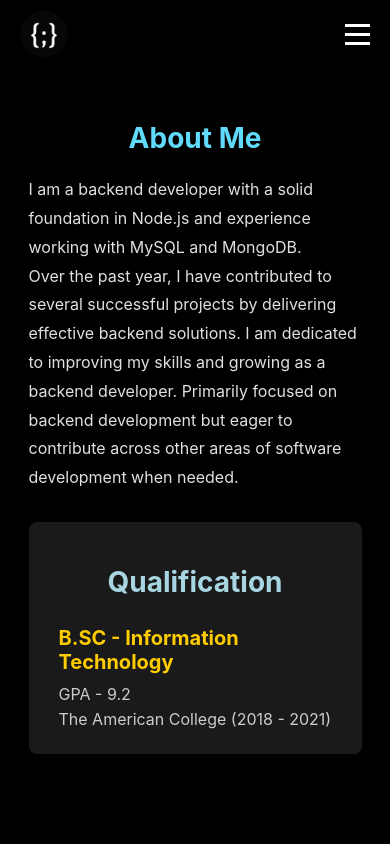
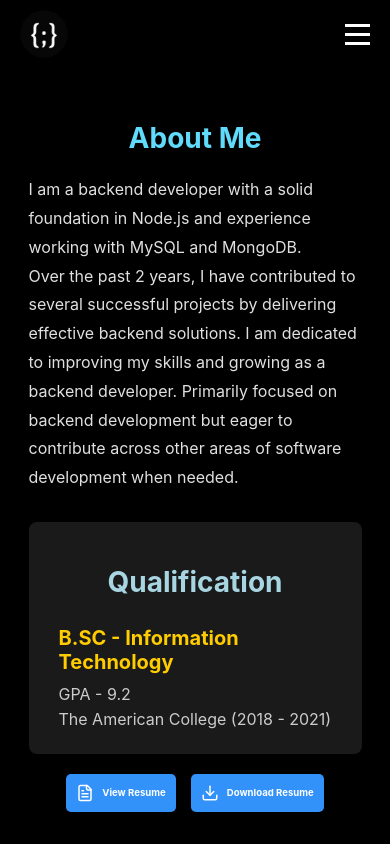
Before and after one commit to e-sivakumar/Portfolio, a React (Create React App) app: page /About in a window 390 px wide. Built offline with nearby package versions, Linux system fonts and the light colour scheme.

Commit message:
Resume added

```diff
--- a/package.json
+++ b/package.json
@@ -7,6 +7,7 @@
     "@testing-library/react": "^13.4.0",
     "@testing-library/user-event": "^13.5.0",
     "chart.js": "^4.4.7",
+    "lucide-react": "^0.511.0",
     "react": "^18.2.0",
     "react-dom": "^18.2.0",
     "react-router-dom": "^6.28.0",
@@ -16,7 +17,7 @@
   "scripts": {
     "start": "react-scripts start",
     "predeploy": "npm run build",
-    "deploy" : "gh-pages -d build",
+    "deploy": "gh-pages -d build",
     "build": "react-scripts build",
     "test": "react-scripts test",
     "eject": "react-scripts eject"
--- a/src/components/About.js
+++ b/src/components/About.js
@@ -1,4 +1,5 @@
 import "../styles/About.css";
+import { FileText, Download } from "lucide-react";
 
 const About = () => {
   return (
@@ -10,7 +11,7 @@ const About = () => {
         <h1>About Me</h1>
           <p>
           I am a backend developer with a solid foundation in Node.js and experience working with
-MySQL and MongoDB.<br/> Over the past year, I have contributed to several successful
+MySQL and MongoDB.<br/> Over the past 2 years, I have contributed to several successful
 projects by delivering effective backend solutions. I am dedicated to improving my skills
 and growing as a backend developer. Primarily focused on backend development but
 eager to contribute across other areas of software development when needed.
@@ -29,6 +30,26 @@ eager to contribute across other areas of software development when needed.
           <p>The American College (2018 - 2021)</p>
           </div>
         </div>
+        <div id="ResumeButtons">
+          <a
+            href="/Sivakumar-Resume.pdf"
+            target="_blank"
+            rel="noopener noreferrer"
+            className="resume-btn view-btn"
+          >
+              <FileText size={18} color="white" style={{ marginRight: "8px" }} />
+             View Resume
+          </a>
+          <a
+            href="/Sivakumar-Resume.pdf"
+            download
+            className="resume-btn download-btn"
+          >
+          <Download size={18} color="white" style={{ marginRight: "8px" }} />
+          Download Resume
+          </a>
+        </div>
+
       </div>
     </section>
     </div>
--- a/src/styles/About.css
+++ b/src/styles/About.css
@@ -77,14 +77,72 @@
   color: #cccccc;
 }
 
+#ResumeButtons {
+  display: flex;
+  gap: 15px;
+  justify-content: center;
+  margin-top: 20px;
+  animation: fadeIn 0.5s ease-in-out;
+  align-items: center;
+}
 
-/* Hover Effect */
-/* #AboutCol p:hover {
-  color: #61DBFB;
-  transition: color 0.3s ease;
-} */
+.resume-btn {
+  text-decoration: none;
+  padding: 10px 20px;
+  border-radius: 5px;
+  font-weight: bold;
+  font-size: 0.9rem;
+  transition: background-color 0.3s ease, transform 0.3s ease;
+  background-color: #3292f9;
+  color: white;
+  align-items: center;
+  display: flex;
+    align-items: center;
 
-/* Responsive Styling */
+}
+
+.resume-btn:hover {
+  background-color: #1885fa;
+  transform: translateY(-2px);
+}
+
+.download-icon{
+  width: 30px;
+  height: 3rem;
+  color: white;
+}
+
+@media (max-width: 650px){
+  .resume-btn {
+    text-decoration: none;
+    padding: 10px 10px;
+    border-radius: 5px;
+    font-weight: bold;
+    font-size: 0.7rem;
+    transition: background-color 0.3s ease, transform 0.3s ease;
+    background-color: #3292f9;
+    color: white;
+    display: flex;
+    align-items: center;
+
+  }
+}
+@media (max-width: 400px){
+  .resume-btn {
+    text-decoration: none;
+    padding: 10px 10px;
+    border-radius: 5px;
+    /* font-weight: bold; */
+    font-size: 0.6rem;
+    transition: background-color 0.3s ease, transform 0.3s ease;
+    background-color: #3292f9;
+    color: white;
+    display: flex;
+    align-items: center;
+
+  }
+}
+
 @media (max-width: 768px) {
   #AboutSection {
     padding: 30px 10px;
```
Also changed, not shown: 2 other files (tests, documents, lock files or other folders).
